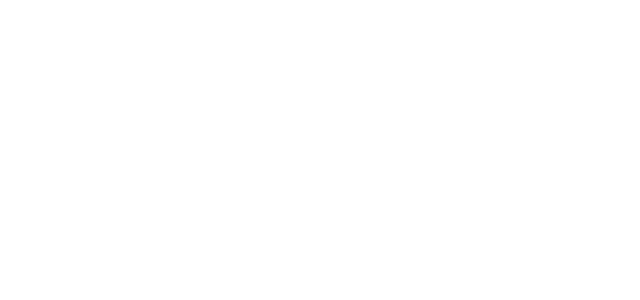
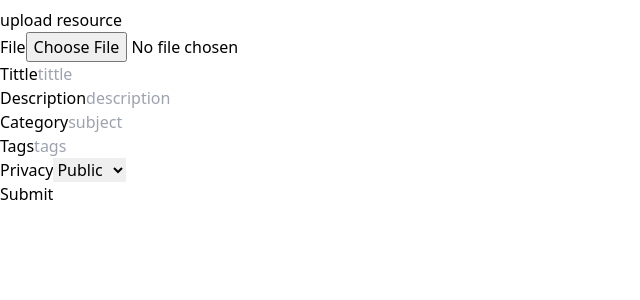
Before and after one commit to 894risper/ReShare, a React (Vite) app: page /ResourceCreation in a window 1280 px wide. Before the commit this address had no page. Shown: the top 300 px of the page, without its empty margins (0-640 px from the left). Built offline with nearby package versions, Linux system fonts and the light colour scheme.

Commit message:
added the resource form

```diff
--- a/src/App.jsx
+++ b/src/App.jsx
@@ -3,8 +3,10 @@
 import './index.css'
 import Login from './pages/Login'
 import { BrowserRouter,Routes,Route } from 'react-router-dom'
-import Home from './pages/Home'
+
 import Layout from './pages/Layout'
+import ResourceCreation from './pages/ResourceCreation'
+import Dashboard from './pages/Dashboard'
 function App() {
 
   return (
@@ -12,9 +14,11 @@
       <BrowserRouter>
 <Routes>
   <Route path="/" element={<Layout/>}>
-<Route index element={<Home/>} />
+<Route index element={<Login/>} />
 <Route path='registration'  element={<Registration/>}/>
 <Route path='login' element={<Login/>} />
+<Route path='ResourceCreation' element={<ResourceCreation/>}/>
+<Route path='dashboard' element={<Dashboard/>} />
 
   </Route>
 </Routes>
--- /dev/null
+++ b/src/pages/Dashboard.jsx
@@ -0,0 +1,19 @@
+import React from 'react'
+import { useNavigate } from 'react-router-dom'
+const Dashboard = () => {
+const navigate = useNavigate();
+
+
+
+  return (
+    <div>
+
+   <button type='button' onClick={()=>navigate('/ResourceCreation')}>Resource Creation
+    </button>
+
+
+    </div>
+  )
+}
+
+export default Dashboard
--- a/src/pages/Layout.jsx
+++ b/src/pages/Layout.jsx
@@ -4,15 +4,19 @@
   return (
     <div className='' >
 <nav  >
-    <ul className='flex flex-row  bg-slate-600 h-10 '>
-        <li className='mt-2 flex-grow text-center'>
-            <Link to="">Home</Link>
+    <ul className=' '>
+        <li className=''>
+            <Link to="login"></Link>
         </li>
         <li className='mt-2 flex-grow text-center'>
-            <Link to="registration">Registration</Link>
+            <Link to="registration"></Link>
         </li>
+
         <li className='mt-2 flex-grow text-center'>
-            <Link to="login">Login</Link>
+           <Link  to="ResourceCreation"> </Link>
+        </li>
+        <li>
+            <Link to="dashboard"></Link>
         </li>
     </ul>
 </nav>
--- a/src/pages/Login.jsx
+++ b/src/pages/Login.jsx
@@ -1,30 +1,34 @@
 import React, { useEffect } from 'react'
 import { useForm } from 'react-hook-form'
-import axios from 'axios';
+import { useNavigate } from 'react-router-dom';
 const Login = () => {
     const {register,handleSubmit,formState,reset}=useForm();
+
+    const navigate= useNavigate();
 
     useEffect (()=>{
       reset({email:"",password:""})
     },[reset])
 
-    const handleFormSubmit =async (data)=>{
+    const handleFormSubmit =async ()=>{
+        navigate('/dashboard')
 
-
-
-
-        reset();
+           reset();
     }
 
+  return (
+    <div  className='flex flex-row bg-blue-100'>
+       <img src="src/assets/splash.png" alt="" className='h-screen' />
+       <div className='flex items-center justify-center flex-col ml-96'>
+        <h1 className='font-semibold'>Login</h1>
+<form  className='border border-gray-500 rounded-md h-72 flex flex-col bg-white shadow-md p-4 w-72 '
 
-
-  return (
-    <div>Login
-<form onSubmit={handleSubmit(handleFormSubmit)}>
+onSubmit={handleSubmit(handleFormSubmit)}>
 <div>
 
-   <label htmlFor="email">Email</label>
-   <input type="email"
+   <label className='flex flex-col' htmlFor="email">Email</label>
+   <input className='w-full px-1 py-1 border border-gray-300  rounded-md mb-2 mt-2'
+    type="email"
 
    placeholder='email'
    {...register("email",{
@@ -43,8 +47,10 @@
 ) }
 </div>
 <div>
-<label htmlFor="password">Password</label>
-    <input type="password"
+<label className='flex flex-col' htmlFor="password">Password</label>
+    <input
+    className='border border-gray-300  px-1 py-1 rounded-md mt-2 w-full'
+    type="password"
     placeholder='password'
     {...register("password",{
         required:"the password is required",
@@ -60,9 +66,21 @@
         </p>
     )}
 </div>
-<button type="submit">Submit</button>
+<button className='bg-blue-950 mt-4 rounded-md h-7' type="submit">Submit</button>
+
+<p className='mt-3 justify-center'  >Not Registered?
+    <button className='text-blue-700'
+     type='button'
+    onClick={()=>navigate('/registration')}
+    >
+Register
+    </button>
+
+</p>
+
 </form>
 
+</div>
     </div>
   )
 }
--- a/src/pages/Registration.jsx
+++ b/src/pages/Registration.jsx
@@ -21,7 +21,7 @@
 <div className='justify-center  flex items-center h-screen flex-col ml-96  '>
     <h1 className='font-semibold text-xl'>Registration</h1>
 
-        <form onSubmit={handleSubmit(handleFormSubmit)} className='block border border-gray-500 rounded-md p-4  flex-col  max-h-full w-72 shadow-md bg-white ' >
+<form onSubmit={handleSubmit(handleFormSubmit)} className='block border border-gray-500 rounded-md p-4  flex-col  max-h-full w-72 shadow-md bg-white ' >
 <div className='flex flex-col'>
 <label htmlFor="username">Username</label>
 <input  className='border border-gray-500 px-1 py-1 rounded-md mt-2 mb-2'
--- /dev/null
+++ b/src/pages/ResourceCreation.jsx
@@ -0,0 +1,120 @@
+import React, { useEffect } from 'react'
+import { useForm } from 'react-hook-form'
+const ResourceCreation = () => {
+
+    const {register,handleSubmit,formState,reset}=useForm();
+
+
+    useEffect(()=>{
+        reset({})
+    },[reset]);
+
+    const handleFormSubmit=()=>{
+        reset();
+    }
+  return (
+    <div> upload resource
+<form onSubmit={handleSubmit(handleFormSubmit)}>
+<div>
+<label htmlFor="file">File</label>
+<input type="file"
+{...register("file",{
+    required:"you need to upload a file"
+})}
+/>
+{formState.errors.file &&(
+    <p>
+        {formState.errors.file.message}
+    </p>
+)}
+
+</div>
+<div>
+    <label htmlFor="tittle">Tittle</label>
+    <input
+
+    type="text"
+    placeholder='tittle'
+    {...register("tittle",{
+        required:"the tittle is required",
+        pattern:{
+            value:/^[a-zA-Z]+$/,
+            message:"the tittle should only comtain letters"
+        }
+    })}
+    />
+    {formState.errors.tittle &&(
+        <p>
+            {formState.errors.tittle.message}
+        </p>
+    )}
+</div>
+
+<div>
+<label htmlFor="description">Description</label>
+<input type="text"
+placeholder='description'
+{...register("description",{
+    required:"the description is required"
+})}
+/>
+{formState.errors.decription &&(
+    <p>
+       {formState.errors.description.message}
+    </p>
+)}
+</div>
+<div>
+    <label htmlFor="subject">Category</label>
+    <input type="text"
+    placeholder='subject'
+    {...register("subject",{
+      required:"the subject is required"  ,
+      pattern:{
+        value:/^[a-zA-Z]+$/,
+        message:"the message should only contain letters"
+      }
+    })}
+    />
+    {formState.errors.subject &&(
+        <p>
+            {formState.errors.subject.message}
+        </p>
+    )}
+</div>
+<div>
+    <label htmlFor="tags">Tags</label>
+    <input type="text"
+    placeholder='tags'
+    {...register("tags",{
+        pattern:{
+            value:/^[a-zA-Z]+$/,
+            message:"tags should only contain letters"
+        }
+    })}
+    />
+    {formState.errors.tags &&(
+        <p >
+              {formState.errors.tags.message}
+        </p>
+    )}
+</div>
+<div>
+    <label htmlFor="privacy">Privacy</label>
+    <select name="" id="">
+
+        <option value="public">Public</option>
+        <option value="private">Private</option>
+    </select>
+</div>
+
+
+
+<button type="submit"> Submit</button>
+</form>
+
+    </div>
+  )
+}
+
+export default ResourceCreation
```
Also changed, not shown: src/context/ResourcesContext.jsx (added), src/pages/ViewResources.jsx (added).
